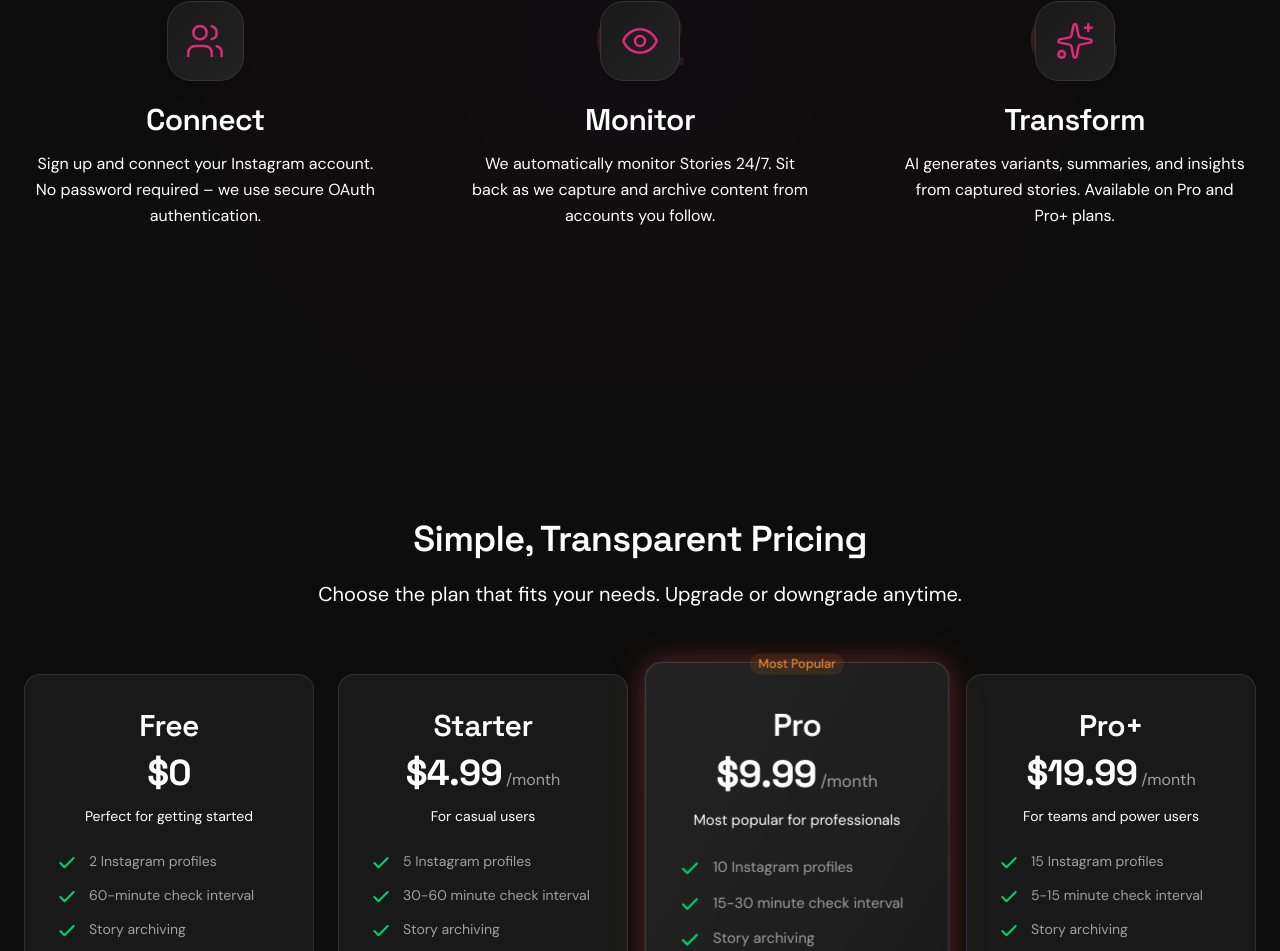
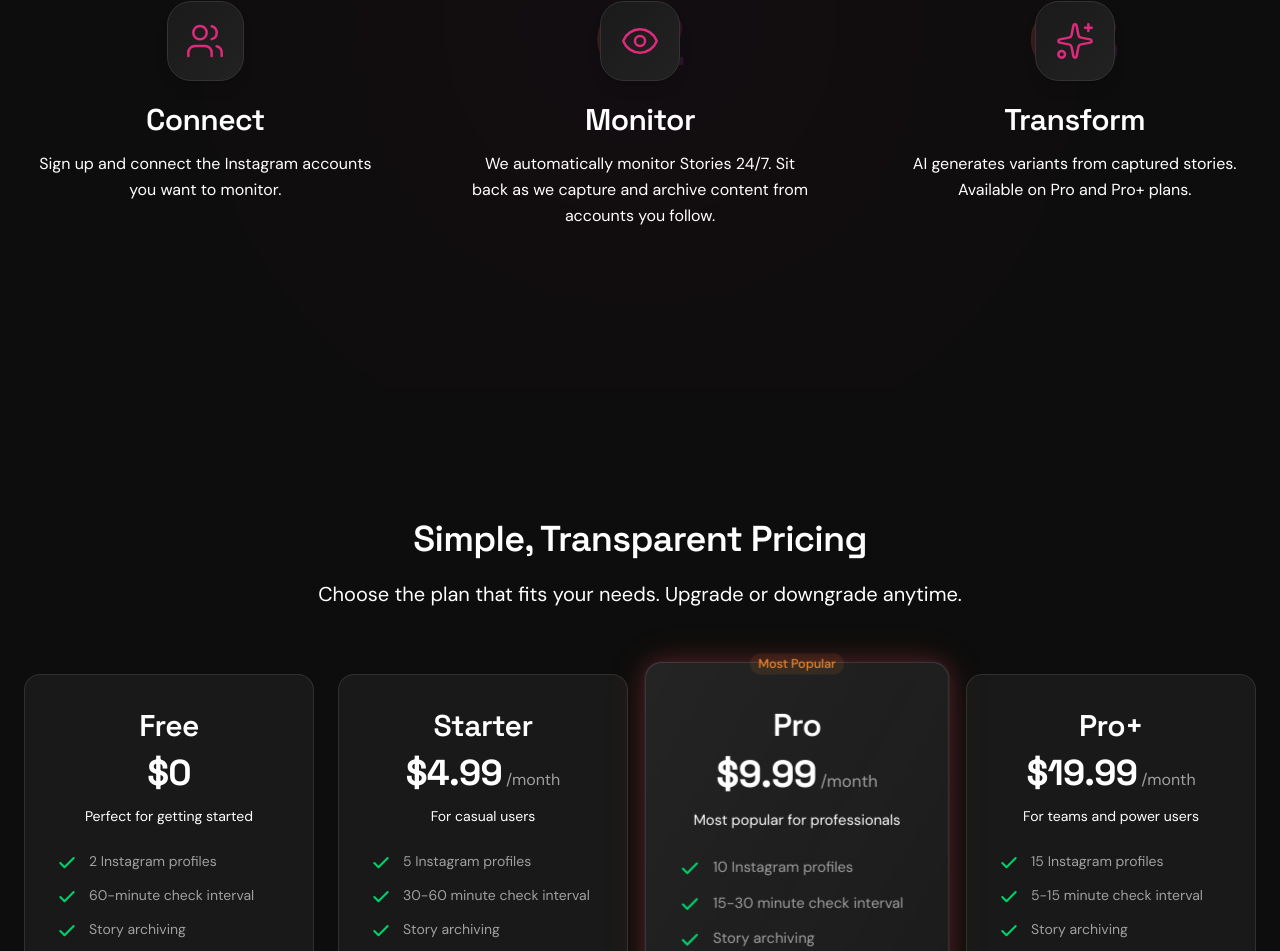
Before and after one commit to sudden-break/storyforge-landing, a Next.js app: page / in a window 1280 px wide. Shown: the part 2117-3068 px from the top of the page. Built offline with nearby package versions, Linux system fonts and the light colour scheme.

Commit message:
fix: remove OAuth and summaries/insights from content texts

```diff
--- a/data/content.ts
+++ b/data/content.ts
@@ -160,7 +160,7 @@ const content: LandingPageContent = {
       {
         id: "connect",
         title: "Connect",
-        description: "Sign up and connect your Instagram account. No password required – we use secure OAuth authentication.",
+        description: "Sign up and connect the Instagram accounts you want to monitor.",
         icon: "Users",
       },
       {
@@ -172,7 +172,7 @@ const content: LandingPageContent = {
       {
         id: "transform",
         title: "Transform",
-        description: "AI generates variants, summaries, and insights from captured stories. Available on Pro and Pro+ plans.",
+        description: "AI generates variants from captured stories. Available on Pro and Pro+ plans.",
         icon: "Sparkles",
       },
     ],
```
